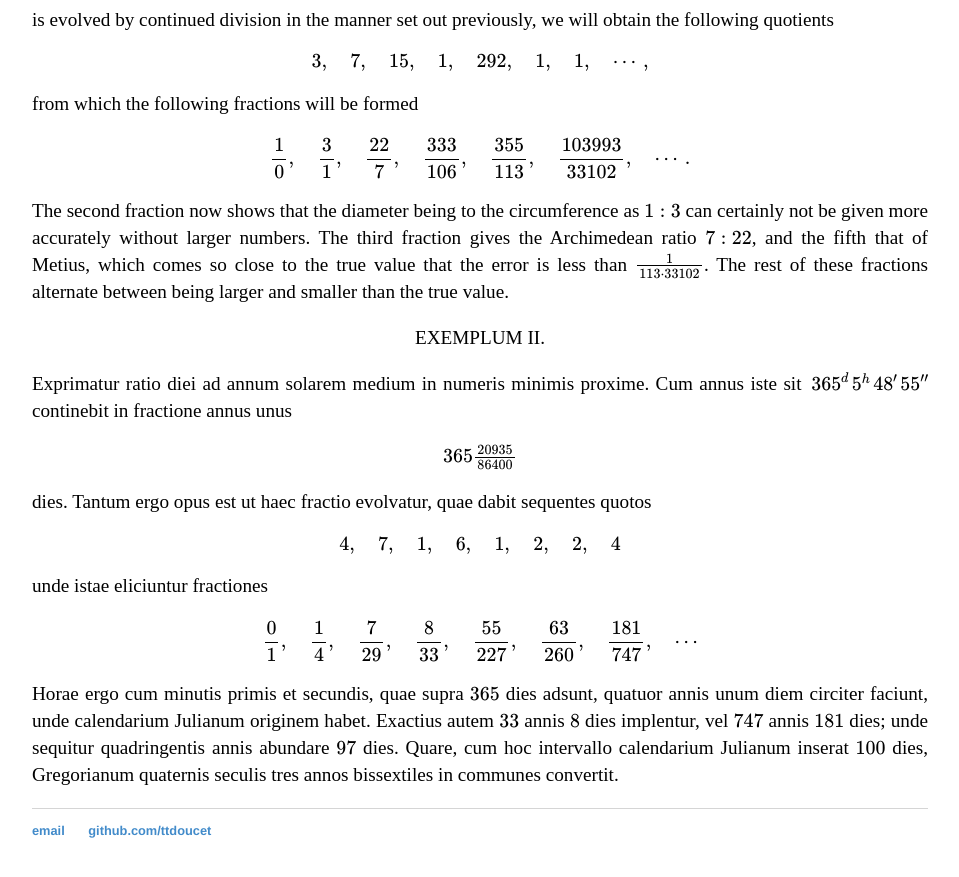
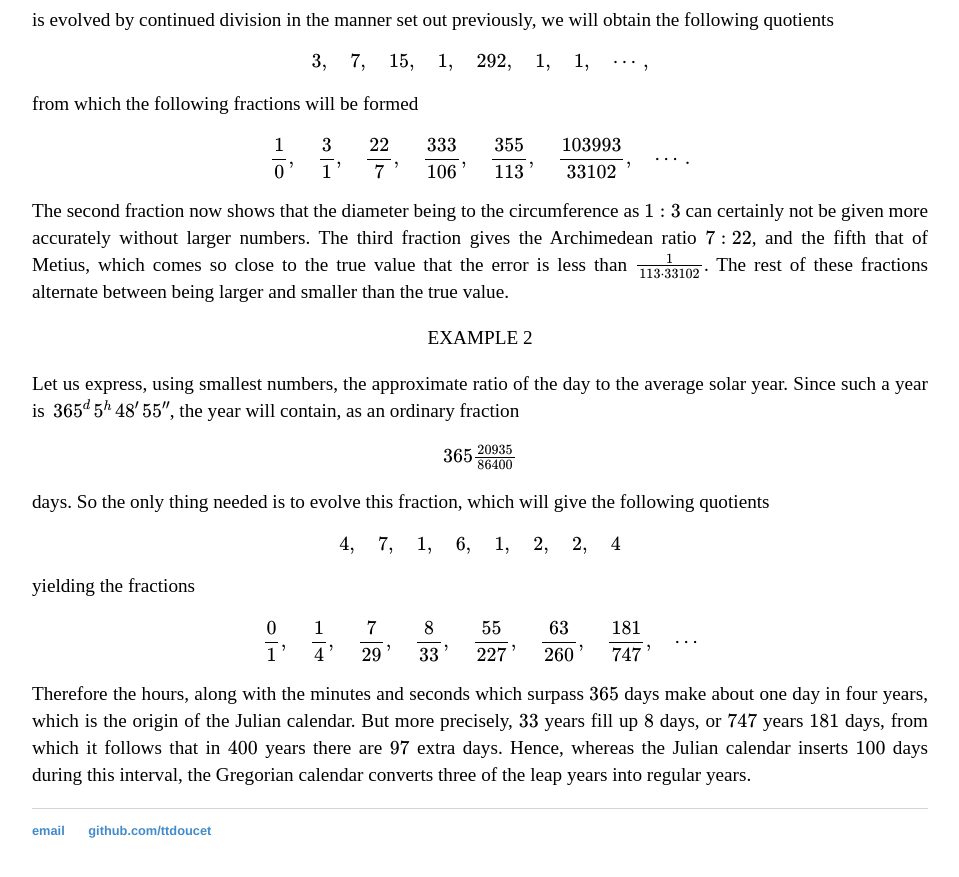
Before and after one commit to ttdoucet/ttdoucet.github.io, a Jekyll site: the page built from euler/e101-en.html, in a window 1280 px wide and 900 px high, scrolled down 25725 px. Shown: the top 877 px of the window, without its empty margins (160-1119 px from the left). Built offline with Jekyll 4.4.1, drawn with Linux system fonts in a browser that asks for light colours; formulas are drawn with MathJax 3.

Commit message:
Translated Example 2 of p.381 from e101.

```diff
--- a/euler/e101-en.html
+++ b/euler/e101-en.html
@@ -1437,37 +1437,38 @@ The rest of these fractions alternate between being
 larger and smaller than the true value.
 
 <p style="text-align:center">
-EXEMPLUM II.
-</p>
+EXAMPLE 2
+</p><p>
 
-<p>
-Exprimatur ratio diei ad annum solarem medium in numeris minimis
-proxime.  Cum annus iste sit \(\,365^d\,5^h\,48'\,55''\) continebit
-in fractione annus unus
+Let us express, using smallest numbers, the approximate
+ratio of the day to the average solar year.
+Since such a year is \(\,365^d\,5^h\,48'\,55''\),
+the year will contain, as an ordinary fraction
 
 \begin{equation}
 365 {\textstyle{20935\over 86400}}
 \end{equation}
 
-dies. Tantum ergo opus est ut haec fractio evolvatur, quae dabit sequentes
-quotos
+days. So the only thing needed is to evolve this fraction,
+which will give the following quotients
 
 \begin{equation}
 4,\quad   7,\quad  1,\quad  6,\quad  1,\quad 2,\quad  2,\quad 4
 \end{equation}
 
-unde istae eliciuntur fractiones
+yielding the fractions
 
 \begin{equation}
 {0\over 1},\quad {1\over 4},\quad {7\over 29},\quad  {8\over 33},\quad {55\over 227},\quad {63\over 260},\quad {181\over 747},\quad \cdots
 \end{equation}
 
-Horae ergo cum minutis primis et secundis, quae supra \(365\) dies adsunt,
-quatuor annis unum diem circiter faciunt, unde calendarium Julianum originem
-habet. Exactius autem \(33\) annis \(8\) dies implentur, vel \(747\) annis \(181\)
-dies; unde sequitur quadringentis annis abundare \(97\) dies. Quare, cum hoc
-intervallo calendarium Julianum inserat \(100\) dies, Gregorianum quaternis seculis
-tres annos bissextiles in communes convertit.
-
+Therefore the hours, along with the minutes and seconds which surpass \(365\) days
+make about one day in four years, which is the origin of the Julian calendar.
+But more precisely, \(33\) years fill up \(8\) days, or \(747\) years \(181\) days,
+from which it follows that in \(400\) years there are \(97\) extra days.
+Hence, whereas
+the Julian calendar inserts \(100\) days during this interval,
+the Gregorian calendar converts three of the leap years into
+regular years.
 
 </div>
```
